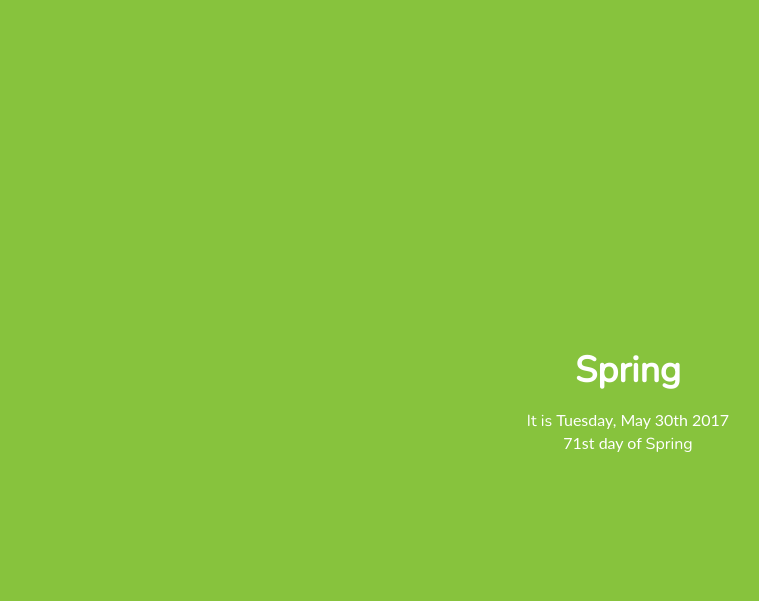
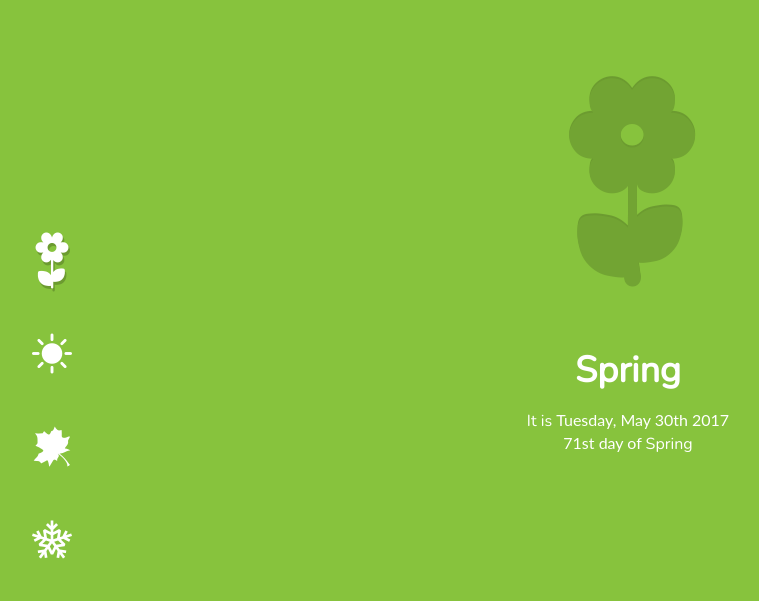
Before and after one commit to evelup/one-page-vertical-nav, a website: page index.html in a window 1280 px wide. Shown: the whole page, without its empty margins (12-771 px from the left). Drawn offline with nearby package versions, Linux system fonts and the light colour scheme; the site is published under a folder, as on GitHub Pages, so addresses that start at the root find nothing; files whose address does not match are found by name.

Commit message:
Path changed to relative

```diff
--- a/css/icomoon.css
+++ b/css/icomoon.css
@@ -1,10 +1,10 @@
 @font-face {
   font-family: 'icomoon';
-  src:  url('/fonts/icomoon.eot?8ky6ea');
-  src:  url('/fonts/icomoon.eot?8ky6ea#iefix') format('embedded-opentype'),
-    url('/fonts/icomoon.ttf?8ky6ea') format('truetype'),
-    url('/fonts/icomoon.woff?8ky6ea') format('woff'),
-    url('/fonts/icomoon.svg?8ky6ea#icomoon') format('svg');
+  src:  url('../fonts/icomoon.eot?8ky6ea');
+  src:  url('../fonts/icomoon.eot?8ky6ea#iefix') format('embedded-opentype'),
+    url('../fonts/icomoon.ttf?8ky6ea') format('truetype'),
+    url('../fonts/icomoon.woff?8ky6ea') format('woff'),
+    url('../fonts/icomoon.svg?8ky6ea#icomoon') format('svg');
   font-weight: normal;
   font-style: normal;
 }
```
